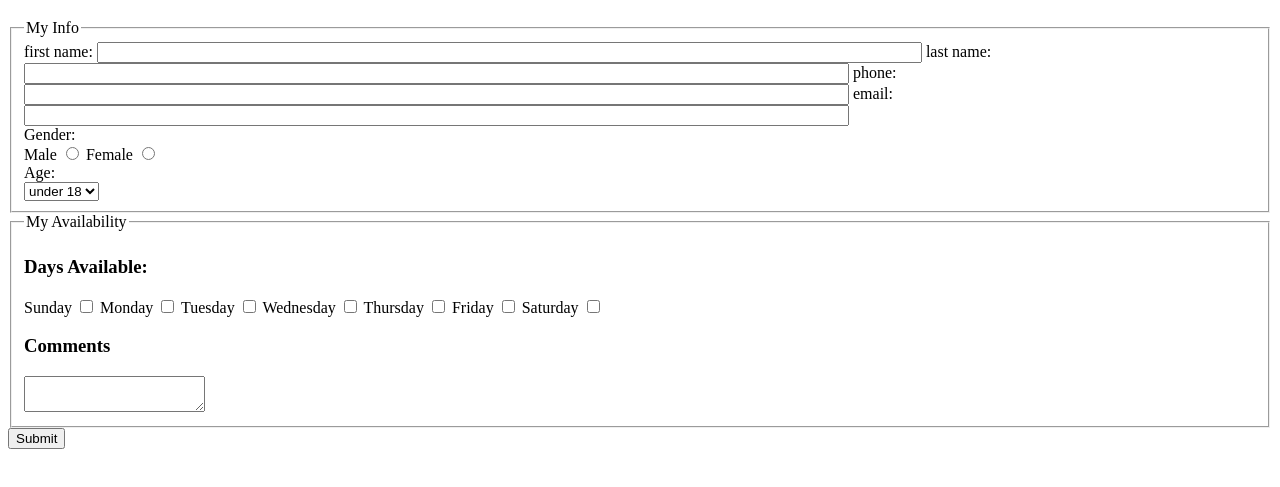
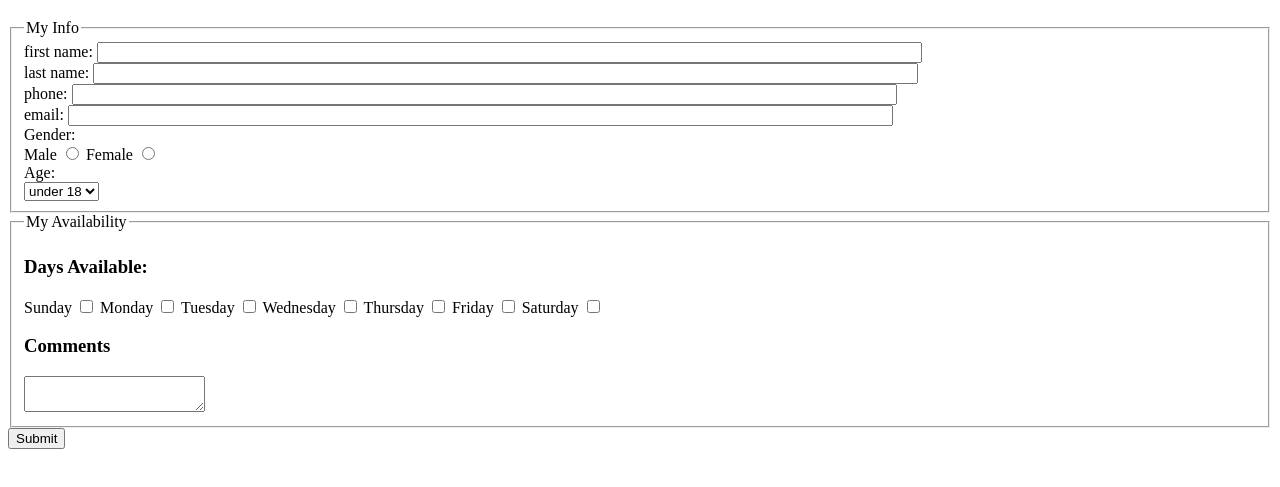
Before and after one commit to elong14/lab-4., a plain HTML site: page index.html in a window 1280 px wide. Shown: the part 61-548 px from the top of the page. Drawn offline with Linux system fonts and the light colour scheme.

Commit message:
Update index.html

```diff
--- a/index.html
+++ b/index.html
@@ -9,10 +9,10 @@
   <form action="http://bloomingdale.sat.iit.edu/kriedan/lab3formscript.php" method="post">
     <fieldset>
       <legend>My Info</legend>
-      <label>first name: <input size="100" type="text" name="first_name_field"></label>
-      <label>last name: <input size="100" type="text" name="last_name_field"></label>
-      <label>phone: <input size="100" type="text" name="phone_field"></label>
-      <label>email: <input size="100" type="text" name="email_field"></label>
+      <div><label>first name: <input size="100" type="text" name="first_name_field"></label>
+      <div><label>last name: <input size="100" type="text" name="last_name_field"></label>
+      <div><label>phone: <input size="100" type="text" name="phone_field"></label>
+      <div><label>email: <input size="100" type="text" name="email_field"></label>
       <div>Gender: </div>
       <div>
         <label>Male <input type="radio" name="gender_field" value="male"></label>
@@ -39,7 +39,7 @@
         <textarea name="comments_field"></textarea>
       </div>
     </fieldset>
-    <input type="hidden" name="hidden_field" value="dkriegls">
+    <input type="hidden" name="hidden_field" value="Elliot Long">
     <input type="submit">
   </form>
 </body>
```
